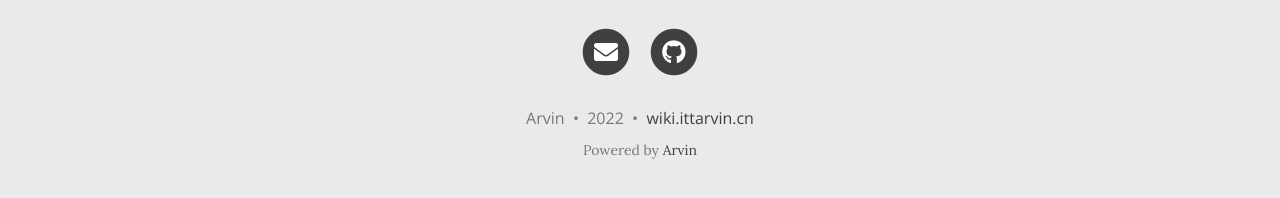
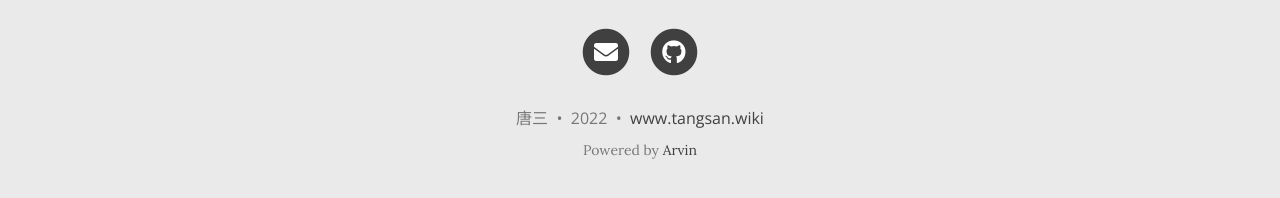
Before and after one commit to wangpf1024/ittarvin.github.io.expired, a Jekyll site: the page built from index.md, in a window 1280 px wide and 900 px high, scrolled down 7175 px. Shown: the part 689-887 px from the top of the window. Built offline with Jekyll 4.4.1, drawn with Linux system fonts in a browser that asks for light colours; nearby versions of some CDN libraries; formulas are drawn with MathJax 3; the list of posts is cut into pages by our own code.

Commit message:
update author

```diff
--- a/CNAME
+++ b/CNAME
@@ -1 +1 @@
-wiki.ittarvin.cn
+www.tangsan.wiki
--- a/_config.yml
+++ b/_config.yml
@@ -9,7 +9,7 @@
 title: 你好,三哥
 
 # Your name to show in the footer
-author: Arvin
+author: 唐三
 
 # --- List of links in the navigation bar --- #
 
@@ -81,7 +81,7 @@ share-links-active:
 
 # How to display the link to your website in the footer
 # Remove this if you don't want a link in the footer
-url-pretty: "wiki.ittarvin.cn"
+url-pretty: "www.tangsan.wiki"
 
 # Excerpt word length - Truncate the excerpt of each post on the feed page to the specified number of words
 excerpt_length: 50
```
Also changed, not shown: README.md.
